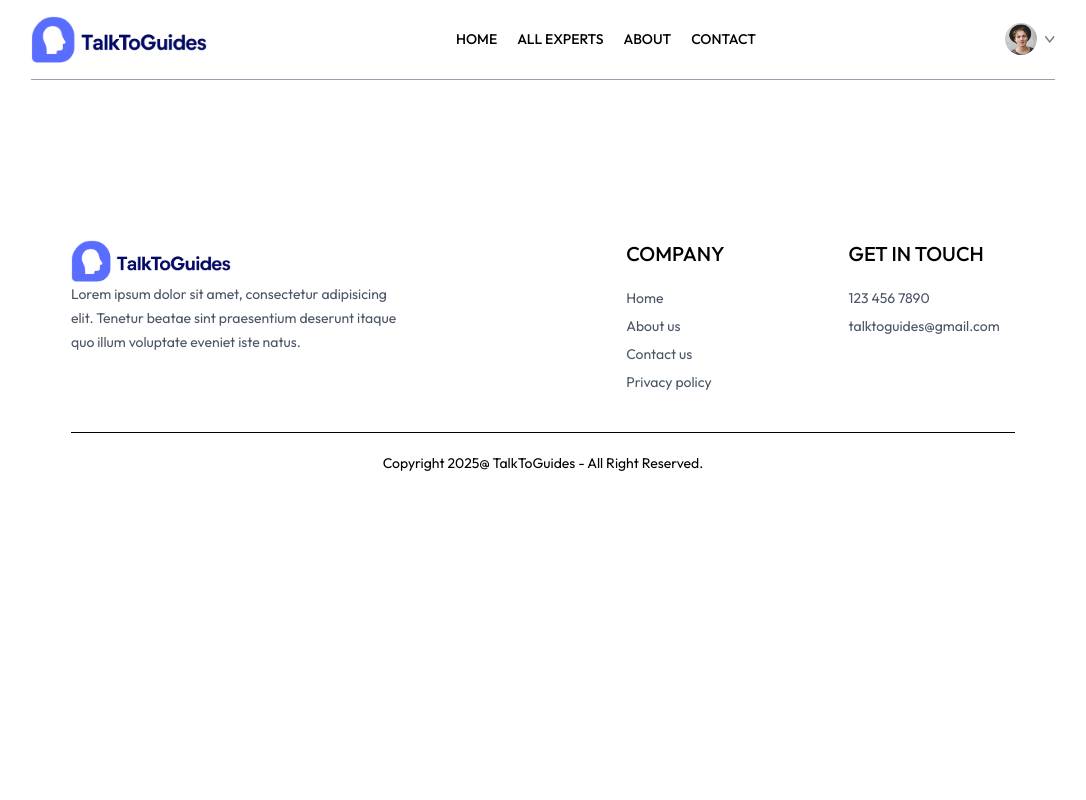
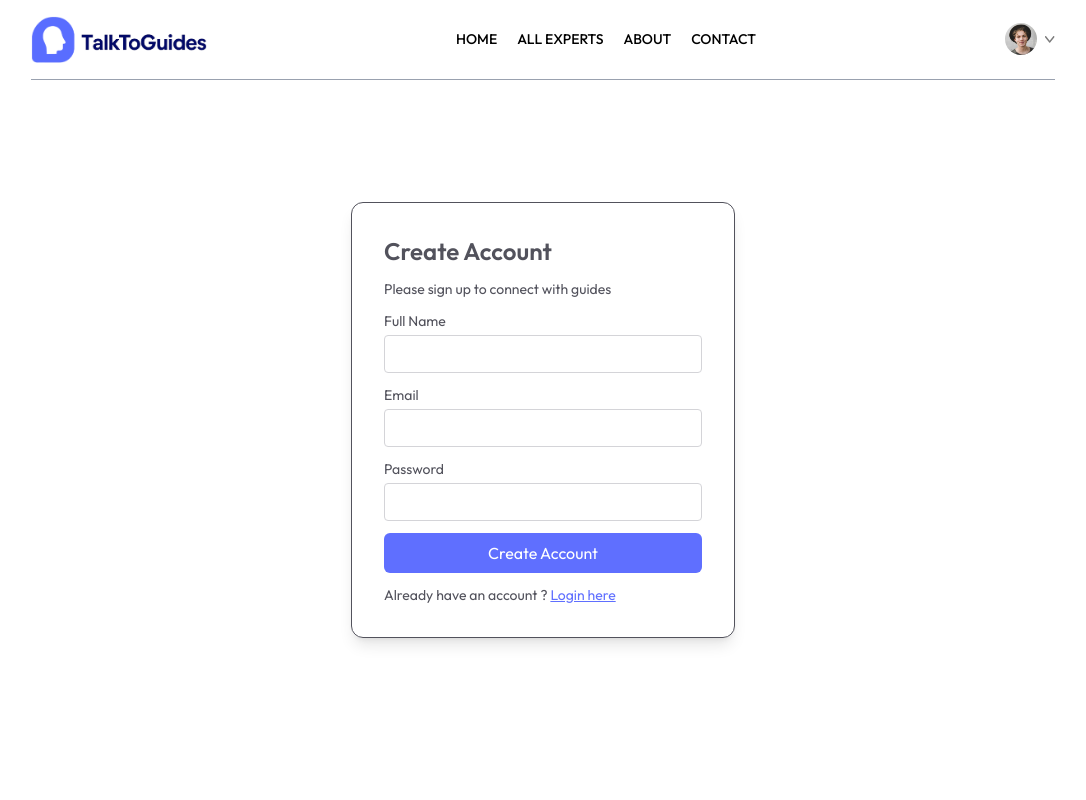
Before and after one commit to Praveshkacode/TalkToGuides-Frontend, a React (Vite) app: page /login in a window 1280 px wide. Shown: the top 800 px of the page, without its empty margins (97-1183 px from the left). Built offline with nearby package versions, Linux system fonts and the light colour scheme.

Commit message:
create login and sign up page

```diff
--- a/src/pages/Login.jsx
+++ b/src/pages/Login.jsx
@@ -1,10 +1,47 @@
-import React from 'react'
+import React, { useState } from 'react'
 
 const Login = () => {
+
+  const [state,setState] = useState('Sign Up')
+  const [email,setEmail] = useState("");
+  const [Password,setPassword] = useState("");
+  const [name,setName] = useState("");
+
+  const onSumbitHandler = async (event)=> {
+    event.preventDefault()
+
+
+  }
+
   return (
-    <div>
+    <form className='min-h-[80vh] flex items-center '>
+      <div className='flex flex-col gap-3 m-auto items-start p-8 min-w-[340px] sm:min-w-96 border rounded-xl text-zinc-600 text-sm shadow-lg'>
+        <p className='text-2xl font-semibold'>{state ==="Sign Up" ? "Create Account":"Login"}</p>
+        <p>Please {state ==="Sign Up" ? "sign up":"log in"} to connect with guides</p>
+        {
+          state==="Sign Up" &&
+          <div className='w-full'>
+          <p>Full Name</p>
+          <input className='border border-zinc-300 rounded w-full p-2 mt-1' type="text" onChange={(e)=>setName(e.target.name)} value={name} required/>
+        </div>
+        }
 
-    </div>
+        <div className='w-full'>
+          <p>Email</p>
+          <input className='border border-zinc-300 rounded w-full p-2 mt-1' type="text" onChange={(e)=>setEmail(e.target.email)} value={email} required/>
+        </div>
+        <div className='w-full'>
+          <p>Password</p>
+          <input className='border border-zinc-300 rounded w-full p-2 mt-1' type="password" onChange={(e)=>setPassword(e.target.Password)} value={Password} required/>
+        </div>
+        <button className='bg-primary text-white w-full py-2 rounded-md text-base'>{state ==="Sign Up" ? "Create Account":"Login"}</button>
+        {state =="Sign Up"
+          ? <p>Already have an account ? <span onClick={()=>setState('Login')} className='text-primary underline cursor-pointer' >Login here</span></p>
+          :  <p>Create an new account ? <span onClick={()=>setState('Sign Up')}  className='text-primary underline cursor-pointer'>click here</span> </p>
+
+        }
+      </div>
+    </form>
   )
 }
 
```
